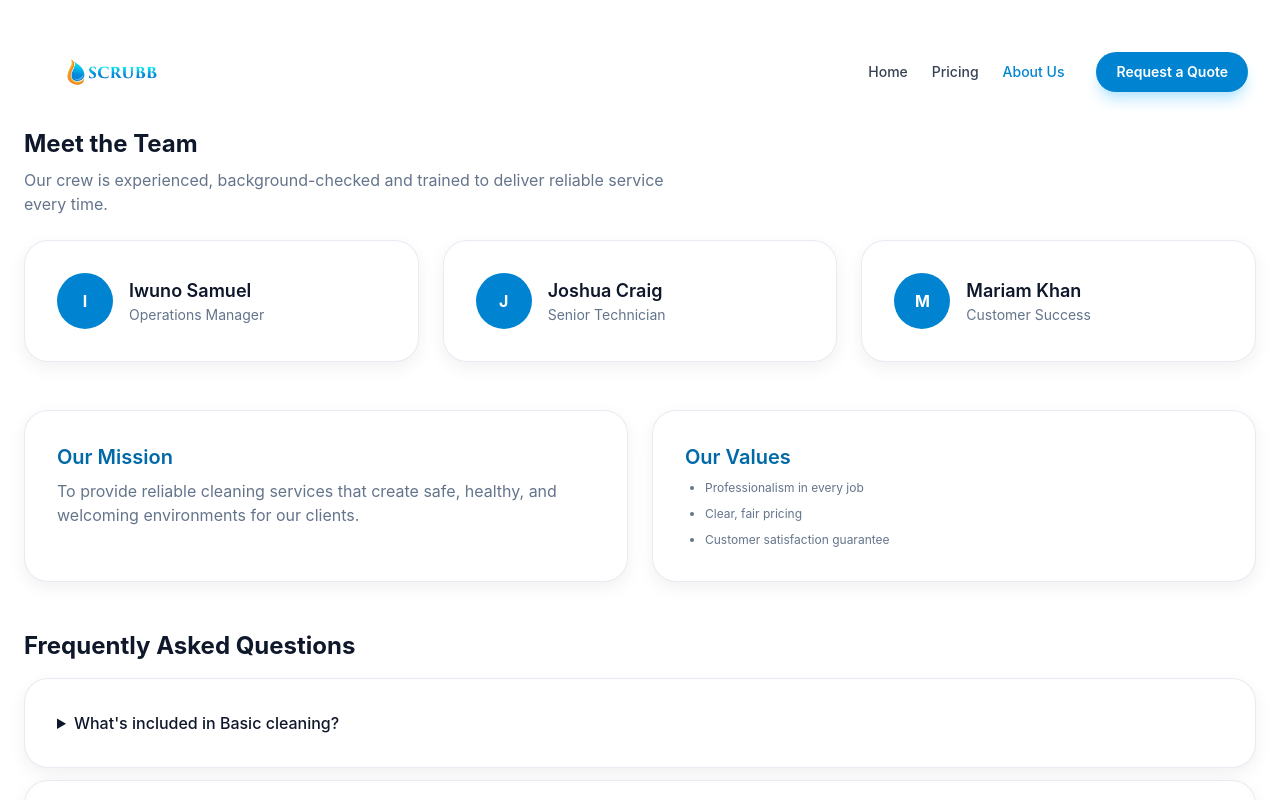
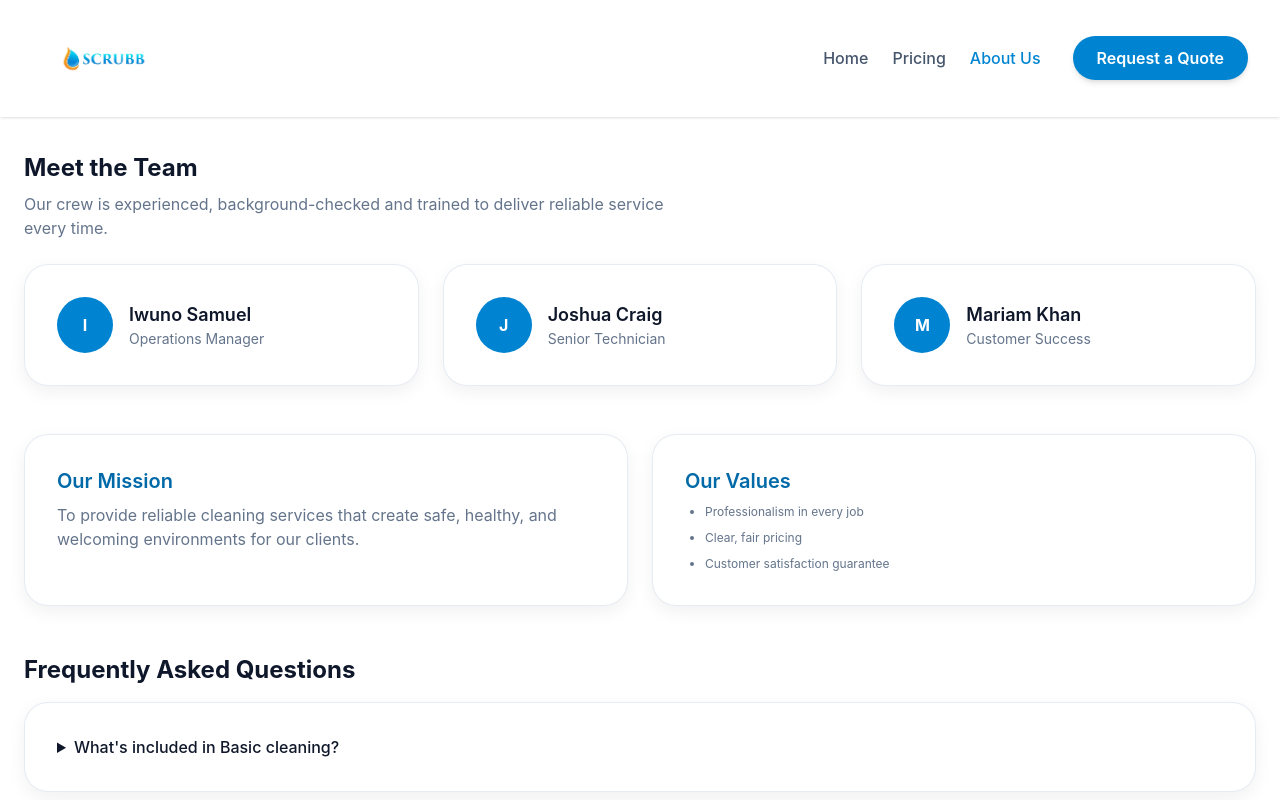
Before and after one commit to Earthpasserby/CleanServive, a React (Vite) app: page /about in a window 1280 px wide. Shown: the top 800 px of the page. Built offline with nearby package versions, Linux system fonts and the light colour scheme.

Commit message:
'NavbarUpdates'

```diff
--- a/src/About.jsx
+++ b/src/About.jsx
@@ -39,7 +39,7 @@ export default function About() {
       {/* </div> */}
 
       {/* Team */}
-      <section className="mt-12">
+      <section className="mt-18">
         <h2 className="text-2xl font-bold text-slate-900">Meet the Team</h2>
         <p className="text-muted mt-2 max-w-2xl">
           Our crew is experienced, background-checked and trained to deliver
--- a/src/Components/Navbar.jsx
+++ b/src/Components/Navbar.jsx
@@ -1,9 +1,11 @@
 import React, { useState, useEffect } from "react";
-import { Link, NavLink } from "react-router-dom";
+import { Link, NavLink, useLocation } from "react-router-dom";
 
 const Navbar = () => {
   const [isOpen, setIsOpen] = useState(false);
   const [scrolled, setScrolled] = useState(false);
+  const location = useLocation();
+  const isHome = location.pathname === "/";
 
   // Handle scroll effect
   useEffect(() => {
@@ -17,12 +19,12 @@ const Navbar = () => {
   return (
     <>
       <nav
-        className={`fixed top-0 left-0 right-0 z-50 transition-all duration-300 ${scrolled
-            ? "bg-white/90 backdrop-blur-md shadow-sm py-2"
-            : "bg-transparent py-4"
+        className={`fixed top-0 left-0 right-0 z-50 transition-all duration-300 ${scrolled || !isHome
+          ? "bg-white/90 backdrop-blur-md shadow-sm py-2"
+          : "bg-transparent py-3"
           }`}
       >
-        <div className="max-w-7xl mx-auto px-4 sm:px-6 lg:px-8">
+        <div className="max-w-8xl mx-auto px-4 sm:px-6 lg:px-8">
           <div className="flex items-center justify-between">
             {/* Logo */}
             <div className="flex-shrink-0">
@@ -30,7 +32,7 @@ const Navbar = () => {
                 <img
                   src="/scrubbNewLg-removebg-preview.png"
                   alt="Scrubb Logo"
-                  className="w-32 sm:w-40 h-auto object-contain transition-transform duration-300 group-hover:scale-105"
+                  className="w-36 sm:w-36 h-auto object-contain transition-transform duration-300 group-hover:scale-105"
                 />
               </Link>
             </div>
@@ -41,7 +43,11 @@ const Navbar = () => {
                 <NavLink
                   to="/"
                   className={({ isActive }) =>
-                    `text-sm font-medium transition-colors duration-200 hover:text-sky-600 ${isActive ? "text-sky-600" : "text-gray-700"
+                    `text-base font-medium transition-colors duration-200 hover:text-sky-600 ${isActive
+                      ? "text-sky-600"
+                      : scrolled || !isHome
+                        ? "text-slate-600"
+                        : "text-white"
                     }`
                   }
                 >
@@ -50,7 +56,11 @@ const Navbar = () => {
                 <NavLink
                   to="/pricing"
                   className={({ isActive }) =>
-                    `text-sm font-medium transition-colors duration-200 hover:text-sky-600 ${isActive ? "text-sky-600" : "text-gray-700"
+                    `text-base font-medium transition-colors duration-200 hover:text-sky-600 ${isActive
+                      ? "text-sky-600"
+                      : scrolled || !isHome
+                        ? "text-slate-600"
+                        : "text-white"
                     }`
                   }
                 >
@@ -59,7 +69,11 @@ const Navbar = () => {
                 <NavLink
                   to="/about"
                   className={({ isActive }) =>
-                    `text-sm font-medium transition-colors duration-200 hover:text-sky-600 ${isActive ? "text-sky-600" : "text-gray-700"
+                    `text-base font-medium transition-colors duration-200 hover:text-sky-600 ${isActive
+                      ? "text-sky-600"
+                      : scrolled || !isHome
+                        ? "text-slate-600"
+                        : "text-white"
                     }`
                   }
                 >
@@ -73,7 +87,7 @@ const Navbar = () => {
                 onClick={() =>
                   window.dispatchEvent(new CustomEvent("openQuoteModal"))
                 }
-                className="px-5 py-2.5 rounded-full bg-sky-600 text-white text-sm font-semibold shadow-lg shadow-sky-200 hover:bg-sky-700 hover:shadow-sky-300 transition-all duration-300 transform hover:-translate-y-0.5 active:translate-y-0"
+                className="px-6 py-2.5 rounded-full bg-sky-600 text-white text-base font-semibold shadow-md  hover:bg-sky-700 hover:shadow-lg hover:shadow-sky-200 transition-all duration-300 transform hover:-translate-y-0.5 active:translate-y-0"
               >
                 Request a Quote
               </button>
@@ -123,8 +137,8 @@ const Navbar = () => {
         {/* Mobile Menu Overlay */}
         <div
           className={`absolute top-full left-0 w-full bg-white/95 backdrop-blur-xl border-t border-gray-100 shadow-xl transition-all duration-300 origin-top transform md:hidden ${isOpen
-              ? "opacity-100 scale-y-100 visible"
-              : "opacity-0 scale-y-95 invisible"
+            ? "opacity-100 scale-y-100 visible"
+            : "opacity-0 scale-y-95 invisible"
             }`}
         >
           <div className="px-4 py-6 space-y-4">
--- a/src/Pricing.jsx
+++ b/src/Pricing.jsx
@@ -61,7 +61,7 @@ export default function Pricing() {
   ];
 
   return (
-    <div className="max-w-7xl mx-auto px-6 py-24 lg:py-20 font-sans">
+    <div className="max-w-7xl mx-auto px-6 py-24 lg:py-36 font-sans">
       <header className="flex flex-col md:flex-row items-start md:items-center justify-between gap-4 mb-12">
         <div>
           <h1 className="text-4xl md:text-5xl font-bold text-gray-900 tracking-tight">Pricing Plans</h1>
```
